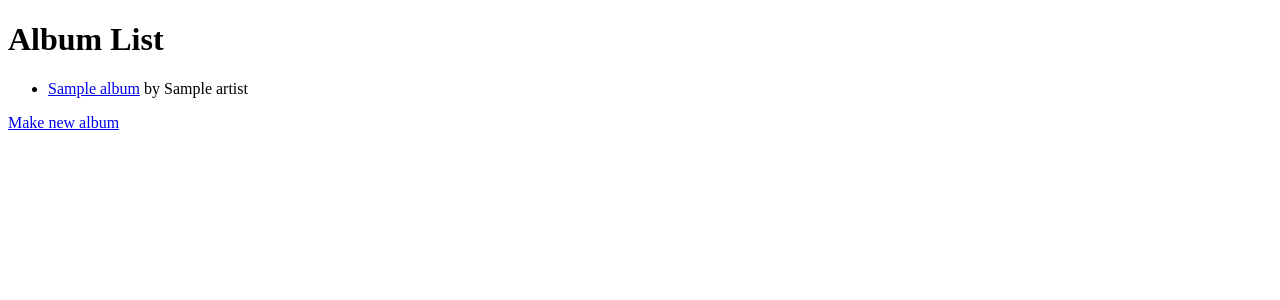
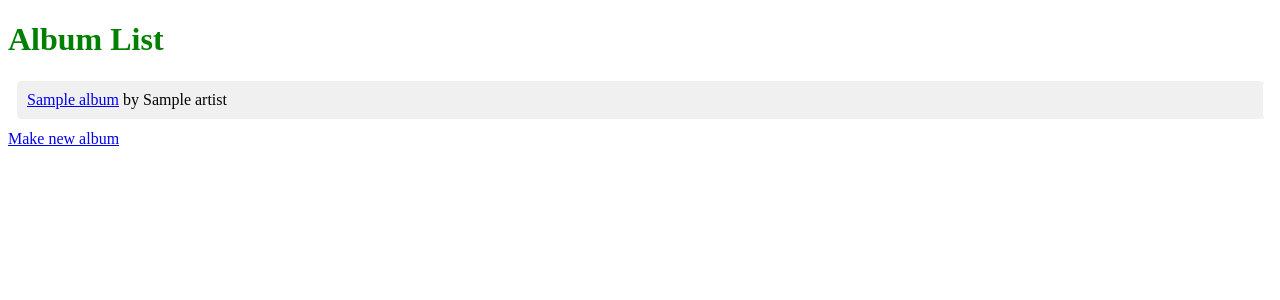
Before and after one commit to Momentum-Team-19/django-music-duffing09, a Django app: template django_music/templates/album_list.html in a window 1280 px wide. Shown: the top 300 px of the page. Run offline with Django 4.2, Linux system fonts and the light colour scheme; the template is opened without the code that fills it: most values are stand-ins (such as "Sample title", 1, 10 or a date in 2020); data that the repository does not hold is empty.

Commit message:
finally linked css, time to style and profile

```diff
--- a/config/settings.py
+++ b/config/settings.py
@@ -11,6 +11,8 @@ https://docs.djangoproject.com/en/4.2/ref/settings/
 """
 
 from pathlib import Path
+
+import os
 
 # Build paths inside the project like this: BASE_DIR / 'subdir'.
 BASE_DIR = Path(__file__).resolve().parent.parent
@@ -119,6 +121,10 @@ USE_TZ = True
 
 STATIC_URL = 'static/'
 
+STATICFILES_DIRS = [
+    os.path.join(BASE_DIR, 'static'),
+]
+
 
 # Default primary key field type
 # https://docs.djangoproject.com/en/4.2/ref/settings/#default-auto-field
--- a/config/urls.py
+++ b/config/urls.py
@@ -17,6 +17,8 @@ Including another URLconf
 from django.contrib import admin
 from django.urls import path
 from django_music import views
+from django.conf.urls.static import static
+from django.conf import settings
 
 urlpatterns = [
     path('admin/', admin.site.urls),
@@ -26,3 +28,6 @@ urlpatterns = [
     path('album/<int:pk>/edit/', views.album_edit, name='album_edit'),
     path('album/<pk>/remove/', views.album_remove, name='album_remove')
 ]
+
+if settings.DEBUG:
+    urlpatterns += static(settings.STATIC_URL, document_root=settings.STATIC_ROOT)
--- a/django_music/static/style.css
+++ /dev/null
@@ -1,3 +0,0 @@
-h1 a, h2 a {
-    color: #C25100
-}
--- a/django_music/templates/album_list.html
+++ b/django_music/templates/album_list.html
@@ -1,15 +1,22 @@
+{% load static %}
 <!DOCTYPE html>
 <html lang="en">
 <head>
     <meta charset="UTF-8">
     <meta name="viewport" content="width=device-width, initial-scale=1.0">
+    <link rel="stylesheet" href="{% static 'css/django_music.css' %}">
+    <script src="{% static 'css/test.js' %}"></script>
     <title>Document</title>
 </head>
 <body>
     <h1>Album List</h1>
-    <ul>
+    <ul class="album-list">
         {% for album in albums %}
-        <li><a href="{% url 'album_detail' album.pk %}">{{ album.title }}</a> by {{ album.artist }}</li>
+        <li class="album-box">
+            <div class="album-info">
+                <a href="{% url 'album_detail' album.pk %}">{{ album.title }}</a> by {{ album.artist }}
+            </div>
+        </li>
         {% endfor %}
     </ul>
 <a href="{% url 'album_new' %}">Make new album</a>
--- /dev/null
+++ b/static/css/django_music.css
@@ -0,0 +1,51 @@
+
+ul {
+    box-shadow: 1px 1px 3px #00000020, -1px -1px 3px var(--clr-light);
+    background: linear-gradient(140deg, rgba(255, 0, 0, 0), rgba(0, 0, 0, 0.1));
+    display: column;
+    justify-content: center;
+    align-items: center;
+    border-radius: 5%;
+    padding: 2%;
+    margin: 8px;
+    text-decoration: none;
+    position: relative;
+    cursor: default;
+}
+
+.album_box {
+    box-shadow: 1px 1px 3px #00000020, -1px -1px 3px var(--clr-light);
+    background: linear-gradient(140deg, rgba(255, 0, 0, 0), rgba(0, 0, 0, 0.1));
+    display: column;
+    justify-content: center;
+    align-items: center;
+    border-radius: 5%;
+    padding: 2%;
+    margin: 8px;
+    text-decoration: none;
+    position: relative;
+    cursor: default;
+}
+
+h1 {
+    color: green;
+}
+
+.album-list {
+    list-style: none;
+    padding: 0;
+}
+
+/* Style each album box */
+.album-box {
+    background-color: #f0f0f0;
+    padding: 10px;
+    margin: 10px 0;
+    border: 1px solid white;
+    border-radius: 5px;
+}
+
+/* Style the album information within each box */
+.album-info {
+    font-size: 16px;
+}
--- /dev/null
+++ b/static/css/test.js
@@ -0,0 +1 @@
+console.log("script loaded")
```
Also changed, not shown: django_music/static/icons/icons.svg (deleted).
